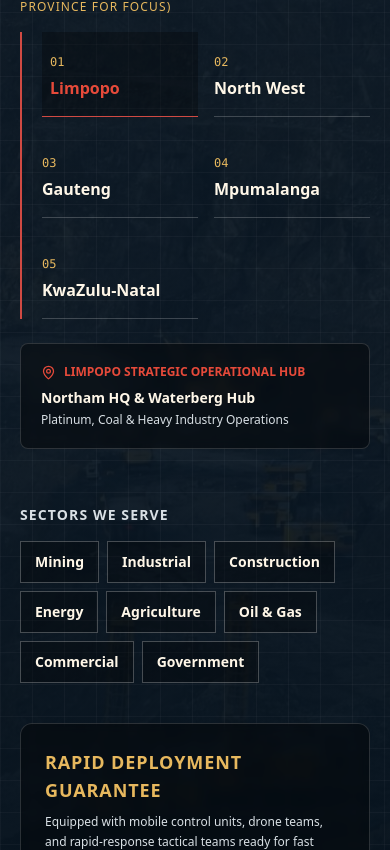
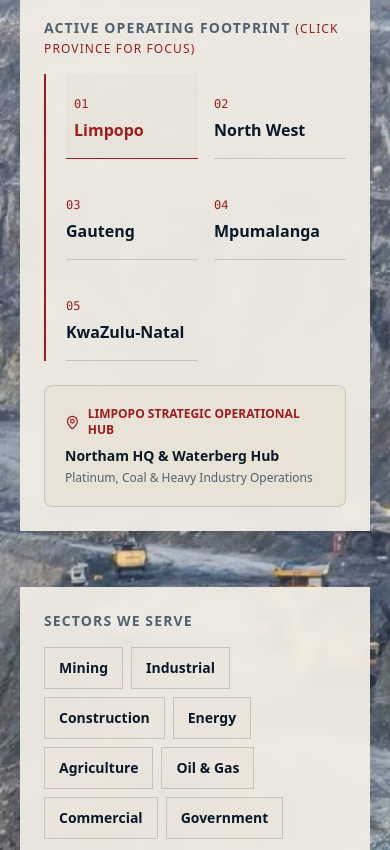
Before and after one commit to damaskbeats/Reconcile, a React (Vite) app: page / in a window 390 px wide. Shown: the part 5254-6104 px from the top of the page. Built offline with nearby package versions, Linux system fonts and the light colour scheme.

Commit message:
Update App.tsx

```diff
--- a/src/App.tsx
+++ b/src/App.tsx
@@ -9,6 +9,7 @@ const navItems = [
   { href: '#about', label: 'Company', icon: Building2 },
   { href: '#services', label: 'Capabilities', icon: Wrench },
   { href: '#reach', label: 'Footprint', icon: MapPin },
+  { href: '#locations', label: 'Locations', icon: MapPin },
   { href: '#contact', label: 'Contact', icon: Phone },
 ];
 
@@ -22,12 +23,12 @@ const services = [
   { number: '07', title: 'Supply & Services', lead: 'The details that keep a site ready.', items: ['PPE and safety equipment', 'Industrial consumables', 'Tools and site equipment', 'Cleaning and hygiene services', 'General trading and supply'] },
 ];
 
-const regionDetails: Record<string, { base: string; focus: string }> = {
-  'Limpopo': { base: 'Northam HQ & Waterberg Hub', focus: 'Platinum, Coal & Heavy Industry Operations' },
-  'North West': { base: 'Rustenburg Operational Office', focus: 'PGM Mining Belt & Infrastructure Support' },
-  'Gauteng': { base: 'Centurion Logistics Hub', focus: 'Corporate Security & Technology Monitoring' },
-  'Mpumalanga': { base: 'eMalahleni / Witbank Field Support', focus: 'Energy, Coal Operations & Heavy Fleet Logistics' },
-  'KwaZulu-Natal': { base: 'Richards Bay & Durban Supply Route', focus: 'Port Security, Logistics & Infrastructure' },
+const regionDetails: Record<string, { base: string; focus: string; lat: number; lng: number }> = {
+  'Limpopo': { base: 'Northam HQ & Waterberg Hub', focus: 'Platinum, Coal & Heavy Industry Operations', lat: -24.9167, lng: 27.2667 },
+  'North West': { base: 'Rustenburg Operational Office', focus: 'PGM Mining Belt & Infrastructure Support', lat: -25.6672, lng: 27.2424 },
+  'Gauteng': { base: 'Centurion Logistics Hub', focus: 'Corporate Security & Technology Monitoring', lat: -25.8601, lng: 28.1878 },
+  'Mpumalanga': { base: 'eMalahleni / Witbank Field Support', focus: 'Energy, Coal Operations & Heavy Fleet Logistics', lat: -25.8752, lng: 29.2318 },
+  'KwaZulu-Natal': { base: 'Richards Bay & Durban Supply Route', focus: 'Port Security, Logistics & Infrastructure', lat: -28.7830, lng: 32.0377 },
 };
 
 const regions = Object.keys(regionDetails);
@@ -118,6 +119,174 @@ function HeroVideo() {
     <div ref={wrapperRef} className="absolute inset-0" aria-hidden="true">
       <video ref={videoARef} className="absolute inset-0 h-full w-full object-cover transition-opacity duration-500" style={{ opacity: active === 'a' ? 1 : 0 }} src="/hero-drone-dock-a.mp4" poster="/poster-dock-a.jpg" autoPlay muted playsInline preload="auto" onEnded={() => handleEnded('a')} onError={() => setHasError(true)} />
       <video ref={videoBRef} className="absolute inset-0 h-full w-full object-cover transition-opacity duration-500" style={{ opacity: active === 'b' ? 1 : 0 }} src="/hero-drone-dock-b.mp4" poster="/poster-dock-b.jpg" muted playsInline preload="auto" onEnded={() => handleEnded('b')} onError={() => setHasError(true)} />
+    </div>
+  );
+}
+
+// Leaflet + OpenStreetMap loader (no API key required) + multi-pin map.
+const LEAFLET_CSS_URL = 'https://unpkg.com/leaflet@1.9.4/dist/leaflet.css';
+const LEAFLET_JS_URL = 'https://unpkg.com/leaflet@1.9.4/dist/leaflet.js';
+
+declare global {
+  interface Window {
+    L?: any;
+  }
+}
+
+function loadLeaflet(): Promise<void> {
+  return new Promise((resolve, reject) => {
+    if (window.L) {
+      resolve();
+      return;
+    }
+    if (!document.getElementById('leaflet-css')) {
+      const link = document.createElement('link');
+      link.id = 'leaflet-css';
+      link.rel = 'stylesheet';
+      link.href = LEAFLET_CSS_URL;
+      document.head.appendChild(link);
+    }
+    const existing = document.getElementById('leaflet-script') as HTMLScriptElement | null;
+    if (existing) {
+      existing.addEventListener('load', () => resolve());
+      existing.addEventListener('error', () => reject(new Error('Failed to load Leaflet script')));
+      return;
+    }
+    const script = document.createElement('script');
+    script.id = 'leaflet-script';
+    script.src = LEAFLET_JS_URL;
+    script.async = true;
+    script.onload = () => resolve();
+    script.onerror = () => reject(new Error('Failed to load Leaflet script'));
+    document.head.appendChild(script);
+  });
+}
+
+function LocationsMap({
+  locations,
+  selectedRegion,
+  onSelectRegion,
+}: {
+  locations: Record<string, { base: string; focus: string; lat: number; lng: number }>;
+  selectedRegion: string;
+  onSelectRegion: (region: string) => void;
+}) {
+  const mapContainerRef = useRef<HTMLDivElement>(null);
+  const mapRef = useRef<any>(null);
+  const markersRef = useRef<Record<string, any>>({});
+  const [status, setStatus] = useState<'loading' | 'ready' | 'error'>('loading');
+
+  useEffect(() => {
+    let cancelled = false;
+
+    loadLeaflet()
+      .then(() => {
+        if (cancelled || !mapContainerRef.current) return;
+        const L = window.L;
+
+        // Guard against double-init (e.g. React StrictMode / hot reload)
+        if ((mapContainerRef.current as any)._leaflet_id) {
+          return;
+        }
+
+        const map = L.map(mapContainerRef.current, {
+          center: [-26.5, 28.8],
+          zoom: 6,
+          scrollWheelZoom: false,
+        });
+        mapRef.current = map;
+
+        L.tileLayer('https://{s}.tile.openstreetmap.org/{z}/{x}/{y}.png', {
+          attribution: '&copy; <a href="https://www.openstreetmap.org/copyright">OpenStreetMap</a> contributors',
+          maxZoom: 18,
+        }).addTo(map);
+
+        const pinIcon = L.divIcon({
+          className: '',
+          html: `<div style="width:22px;height:22px;border-radius:9999px;background:#d04a43;border:2px solid #fff7e8;box-shadow:0 2px 6px rgba(0,0,0,0.4);"></div>`,
+          iconSize: [22, 22],
+          iconAnchor: [11, 11],
+        });
+
+        Object.entries(locations).forEach(([name, loc]) => {
+          const marker = L.marker([loc.lat, loc.lng], { icon: pinIcon }).addTo(map);
+          marker.bindPopup(
+            `<div style="font-family:sans-serif;color:#0a1929;">
+               <strong style="display:block;font-size:13px;margin-bottom:2px;">${name}</strong>
+               <span style="display:block;font-size:12px;">${loc.base}</span>
+               <span style="display:block;font-size:11px;color:#52616e;margin-top:2px;">${loc.focus}</span>
+             </div>`
+          );
+          marker.on('click', () => onSelectRegion(name));
+          markersRef.current[name] = marker;
+        });
+
+        // Leaflet can compute a 0-size map if the container wasn't fully laid out
+        // at init time (common inside flex/grid or below-the-fold sections).
+        // Force a resize check shortly after mount, and again on window resize.
+        const fixSize = () => map.invalidateSize();
+        requestAnimationFrame(fixSize);
+        setTimeout(fixSize, 250);
+        setTimeout(fixSize, 800);
+        window.addEventListener('resize', fixSize);
+
+        // Also re-check when the section scrolls into view
+        const observer = new IntersectionObserver((entries) => {
+          if (entries[0]?.isIntersecting) fixSize();
+        });
+        observer.observe(mapContainerRef.current);
+
+        (map as any).__cleanup = () => {
+          window.removeEventListener('resize', fixSize);
+          observer.disconnect();
+        };
+
+        if (!cancelled) setStatus('ready');
+      })
+      .catch(() => {
+        if (!cancelled) setStatus('error');
+      });
+
+    return () => {
+      cancelled = true;
+      if (mapRef.current) {
+        (mapRef.current as any).__cleanup?.();
+        mapRef.current.remove();
+        mapRef.current = null;
+      }
+    };
+  }, [locations]);
+
+  // Pan/highlight when selectedRegion changes from outside the map (e.g. province buttons)
+  useEffect(() => {
+    if (status !== 'ready' || !mapRef.current) return;
+    const loc = locations[selectedRegion];
+    const marker = markersRef.current[selectedRegion];
+    if (!loc || !marker) return;
+    mapRef.current.flyTo([loc.lat, loc.lng], 8, { duration: 0.75 });
+    marker.openPopup();
+  }, [selectedRegion, status, locations]);
+
+  if (status === 'error') {
+    return (
+      <div className="flex h-[420px] w-full flex-col items-center justify-center gap-3 border border-[#294256] bg-[#10283c] p-8 text-center">
+        <MapPin size={28} className="text-[#d04a43]" />
+        <p className="text-sm font-semibold text-[#fff7e8]">Map unavailable</p>
+        <p className="max-w-sm text-xs text-[#becbd4]">
+          Couldn't load the map tiles. Check your internet connection and refresh the page.
+        </p>
+      </div>
+    );
+  }
+
+  return (
+    <div className="relative h-[420px] w-full overflow-hidden border border-[#294256] md:h-[520px]">
+      {status === 'loading' && (
+        <div className="absolute inset-0 z-10 flex items-center justify-center bg-[#10283c]">
+          <p className="text-xs uppercase tracking-wider text-[#7890a1]">Loading map…</p>
+        </div>
+      )}
+      <div ref={mapContainerRef} className="h-full w-full" />
     </div>
   );
 }
@@ -329,68 +498,66 @@ export default function App() {
           </div>
         </section>
 
-        {/* Geographic Reach & Sectors — full-bleed open-cast mine photo background */}
-        <section id="reach" className="relative overflow-hidden px-5 py-24 text-[#fff7e8] md:py-32">
+        {/* Geographic Reach & Sectors — full-bleed open-cast mine photo background, original light theme */}
+        <section id="reach" className="relative overflow-hidden px-5 py-24 text-[#0a1929] md:py-32">
           {/* Background photo */}
-          <div
-            className="absolute inset-0 bg-cover bg-center"
-            style={{ backgroundImage: 'url(/open-cast.jpg)' }}
+          <img
+            src="/open-cast.jpg"
+            alt=""
+            aria-hidden="true"
+            className="absolute inset-0 h-full w-full object-cover"
           />
-          {/* Dark overlays for text readability */}
-          <div className="absolute inset-0 bg-[#07131e]/80" />
-          <div className="absolute inset-0 bg-gradient-to-t from-[#07131e] via-[#07131e]/55 to-[#07131e]/70" />
-          <div className="absolute inset-0 bg-[linear-gradient(to_right,#ffffff08_1px,transparent_1px),linear-gradient(to_bottom,#ffffff08_1px,transparent_1px)] bg-[size:32px_32px]" />
 
           <div className="relative z-10 mx-auto max-w-7xl">
-            <p className="mb-4 text-xs font-bold uppercase tracking-[.22em] text-[#e64a3a]">Where we work</p>
-            <h2 className="text-4xl font-bold uppercase leading-[.95] md:text-6xl">Close to the operation.</h2>
+            <p className="mb-4 inline-block bg-[#f2eee6] px-3 py-1 text-xs font-bold uppercase tracking-[.22em] text-[#d04a43]">Where we work</p>
+            <h2 className="inline-block bg-[#f2eee6] px-3 py-1 text-4xl font-bold uppercase leading-[.95] md:text-6xl">Close to the operation.</h2>
 
             <div className="mt-14 grid gap-14 md:grid-cols-2">
-              <div>
-                <p className="mb-4 text-sm font-semibold uppercase tracking-[.08em] text-[#d9e0e5]">
-                  Active Operating Footprint <span className="text-xs font-normal text-[#e7b85e]">(Click province for focus)</span>
+              <div className="bg-[#f2eee6]/95 p-6 shadow-lg backdrop-blur-sm">
+                <p className="mb-4 text-sm font-semibold uppercase tracking-[.08em] text-[#52616e]">
+                  Active Operating Footprint <span className="text-xs font-normal text-[#a01c1c]">(Click province for focus)</span>
                 </p>
-                <div className="grid grid-cols-2 gap-4 border-l-2 border-[#d04a43] pl-5 sm:grid-cols-3">
+                <div className="grid grid-cols-2 gap-4 border-l-2 border-[#a01c1c] pl-5 sm:grid-cols-3">
                   {regions.map((r, i) => {
                     const isSelected = selectedRegion === r;
                     return (
                       <button
                         key={r}
                         onClick={() => setSelectedRegion(r)}
-                        className={`text-left border-b py-4 transition-all ${isSelected ? 'border-[#d04a43] bg-black/30 px-2' : 'border-white/20 hover:border-[#d04a43]'}`}
+                        className={`text-left border-b py-4 transition-all ${isSelected ? 'border-[#a01c1c] bg-[#e8e2d7]/60 px-2' : 'border-[#c9c4b9] hover:border-[#a01c1c]'}`}
                       >
-                        <span className="text-xs text-[#e7b85e] font-mono">0{i + 1}</span>
-                        <p className={`mt-1 font-semibold ${isSelected ? 'text-[#e64a3a]' : 'text-[#fff7e8]'}`}>{r}</p>
+                        <span className="text-xs text-[#a01c1c] font-mono">0{i + 1}</span>
+                        <p className={`mt-1 font-semibold ${isSelected ? 'text-[#a01c1c]' : 'text-[#0a1929]'}`}>{r}</p>
                       </button>
                     );
                   })}
                 </div>
 
                 {selectedRegion && regionDetails[selectedRegion] && (
-                  <div className="mt-6 rounded-lg bg-black/40 backdrop-blur-sm p-5 border border-white/15">
-                    <div className="flex items-center gap-2 text-xs font-bold uppercase text-[#e64a3a]">
+                  <div className="mt-6 rounded-lg bg-[#e8e2d7] p-5 border border-[#c9c4b9]">
+                    <div className="flex items-center gap-2 text-xs font-bold uppercase text-[#a01c1c]">
                       <MapPin size={15} />
                       <span>{selectedRegion} Strategic Operational Hub</span>
                     </div>
-                    <p className="mt-2 text-sm font-semibold text-[#fff7e8]">{regionDetails[selectedRegion].base}</p>
-                    <p className="mt-1 text-xs text-[#d9e0e5]">{regionDetails[selectedRegion].focus}</p>
+                    <p className="mt-2 text-sm font-semibold text-[#0a1929]">{regionDetails[selectedRegion].base}</p>
+                    <p className="mt-1 text-xs text-[#52616e]">{regionDetails[selectedRegion].focus}</p>
                   </div>
                 )}
               </div>
 
-              <div>
-                <p className="mb-4 text-sm font-semibold uppercase tracking-[.08em] text-[#d9e0e5]">Sectors we serve</p>
+              <div className="bg-[#f2eee6]/95 p-6 shadow-lg backdrop-blur-sm">
+                <p className="mb-4 text-sm font-semibold uppercase tracking-[.08em] text-[#52616e]">Sectors we serve</p>
                 <div className="flex flex-wrap gap-2">
                   {industries.map((ind) => (
-                    <span key={ind} className="border border-white/25 bg-black/30 px-3.5 py-2.5 text-sm font-semibold text-[#fff7e8] hover:border-[#d04a43] transition-colors">
+                    <span key={ind} className="border border-[#c9c4b9] bg-[#e8e2d7]/40 px-3.5 py-2.5 text-sm font-semibold text-[#0a1929] hover:border-[#a01c1c] transition-colors">
                       {ind}
                     </span>
                   ))}
                 </div>
 
-                <div className="mt-10 rounded-xl bg-black/40 backdrop-blur-sm p-6 text-[#fff7e8] border border-white/15">
-                  <h4 className="text-lg font-bold uppercase tracking-wider text-[#e7b85e]">Rapid Deployment Guarantee</h4>
-                  <p className="mt-2 text-xs leading-relaxed text-[#d9e0e5]">
+                <div className="mt-10 rounded-xl bg-[#e8e2d7] p-6 border border-[#c9c4b9]">
+                  <h4 className="text-lg font-bold uppercase tracking-wider text-[#a01c1c]">Rapid Deployment Guarantee</h4>
+                  <p className="mt-2 text-xs leading-relaxed text-[#52616e]">
                     Equipped with mobile control units, drone teams, and rapid-response tactical teams ready for fast mobilization across Southern African mining corridors.
                   </p>
                 </div>
@@ -430,6 +597,47 @@ export default function App() {
               <CircleCheck className="mb-5 text-[#d04a43] transition-transform group-hover:scale-110" size={38} />
               <p className="max-w-sm text-4xl font-bold uppercase leading-[.9]">Intelligence in the air.</p>
               <p className="mt-4 text-xs text-[#becbd4] leading-relaxed">Thermal aerial mapping, perimeter drone patrols, and AI CCTV analytics integrated with central risk command.</p>
+            </div>
+          </div>
+        </section>
+
+        {/* Locations Map Section */}
+        <section id="locations" className="bg-[#0e2235] px-5 py-24 md:py-32">
+          <div className="mx-auto max-w-7xl">
+            <p className="mb-4 text-xs font-bold uppercase tracking-[.22em] text-[#d04a43]">Find us on the map</p>
+            <h2 className="max-w-3xl text-4xl font-bold uppercase leading-[.95] text-[#fff7e8] md:text-6xl">
+              All operational hubs, one view.
+            </h2>
+            <p className="mt-6 max-w-2xl text-sm text-[#becbd4]">
+              Every pin marks an active Reconcile Group hub. Click a pin — or a province below — to see the base and operational focus for that region.
+            </p>
+
+            <div className="mt-12">
+              <LocationsMap
+                locations={regionDetails}
+                selectedRegion={selectedRegion}
+                onSelectRegion={setSelectedRegion}
+              />
+            </div>
+
+            <div className="mt-8 flex flex-wrap gap-3">
+              {regions.map((r) => {
+                const isSelected = selectedRegion === r;
+                return (
+                  <button
+                    key={r}
+                    onClick={() => setSelectedRegion(r)}
+                    className={`flex items-center gap-2 border px-4 py-2.5 text-xs font-semibold uppercase tracking-wider transition-all ${
+                      isSelected
+                        ? 'border-[#d04a43] bg-[#d04a43] text-white'
+                        : 'border-[#294256] bg-[#10283c] text-[#becbd4] hover:border-[#d04a43]'
+                    }`}
+                  >
+                    <MapPin size={13} />
+                    {r}
+                  </button>
+                );
+              })}
             </div>
           </div>
         </section>
```
